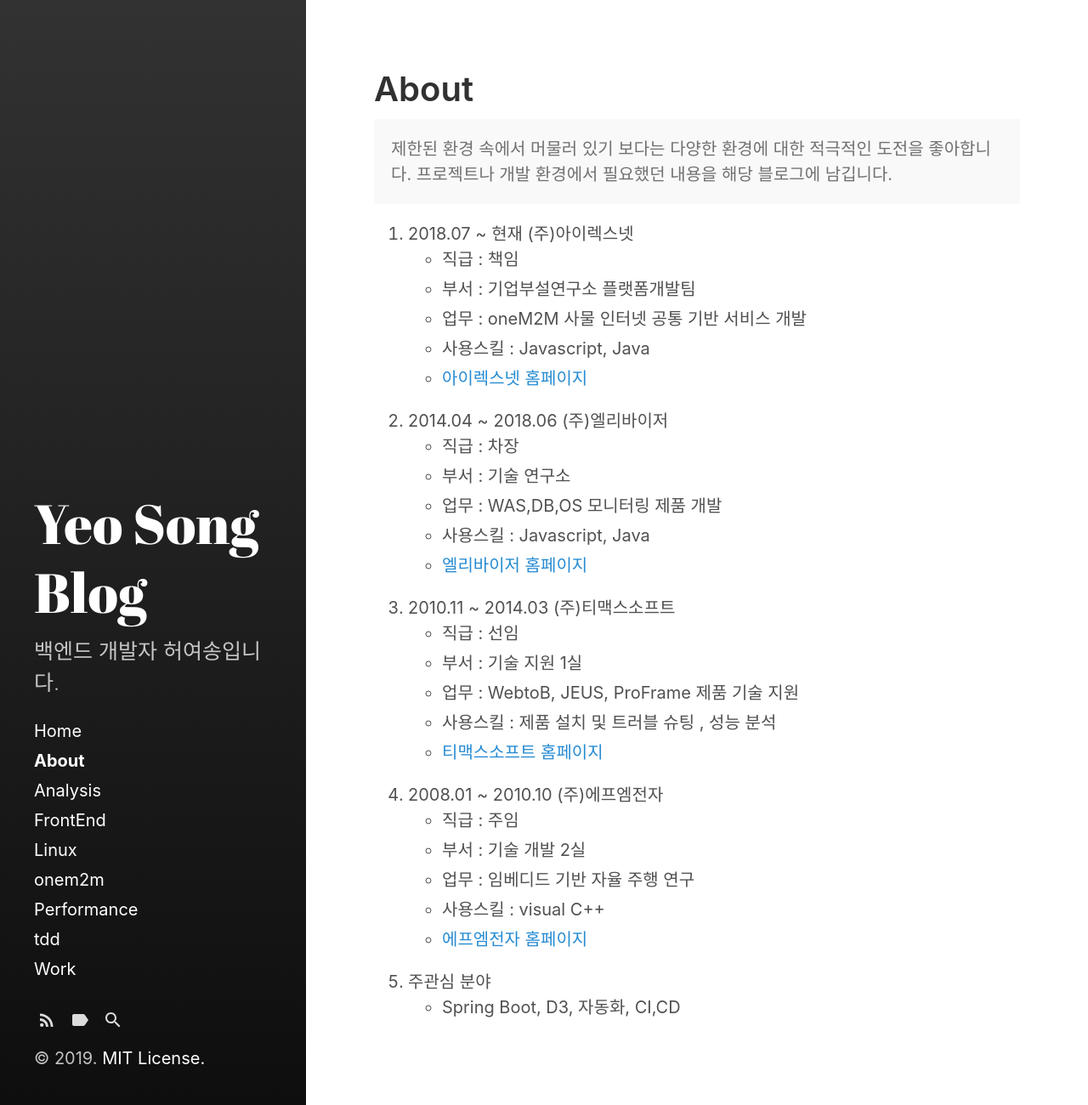
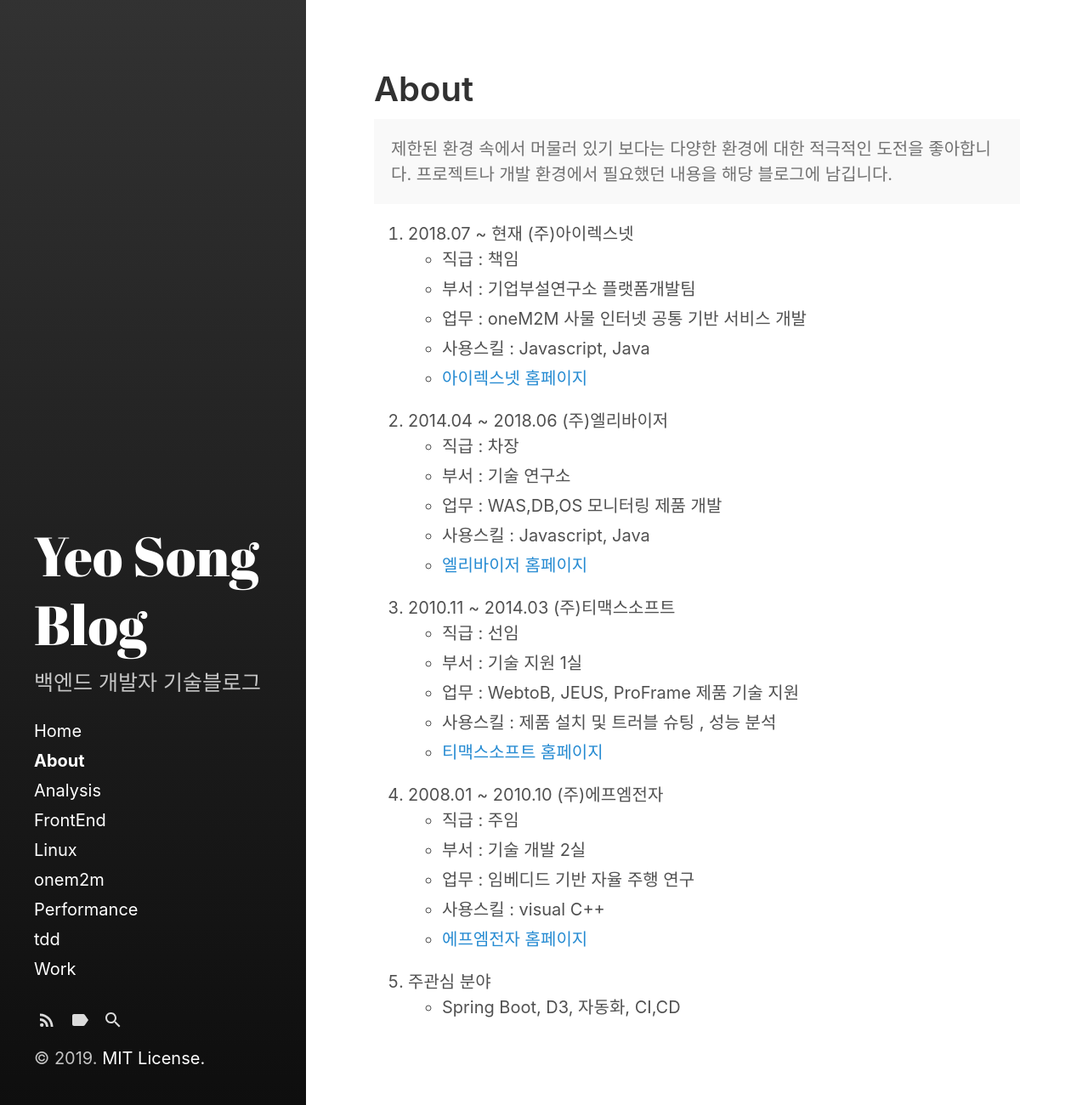
Before and after one commit to kranian/kranian.github.io, a Jekyll site: the page built from about.md, in a window 1280 px wide. Shown: the whole page at 85% size. Built offline with Jekyll 4.4.1, drawn with Linux system fonts in a browser that asks for light colours; comment, search, counter and statistics services are not loaded.

Commit message:
Update _config.yml

```diff
--- a/_config.yml
+++ b/_config.yml
@@ -5,7 +5,7 @@
 # Setup
 title:            Yeo Song Blog
 tagline:          'Daily Developer'
-description:      '백엔드 개발자 허여송입니다.'
+description:      '백엔드 개발자 기술블로그'
 url:              https://kranian.github.io
 #baseurl:          '/'
                   # the optional subpath of your site, e.g. "/blog"
```
